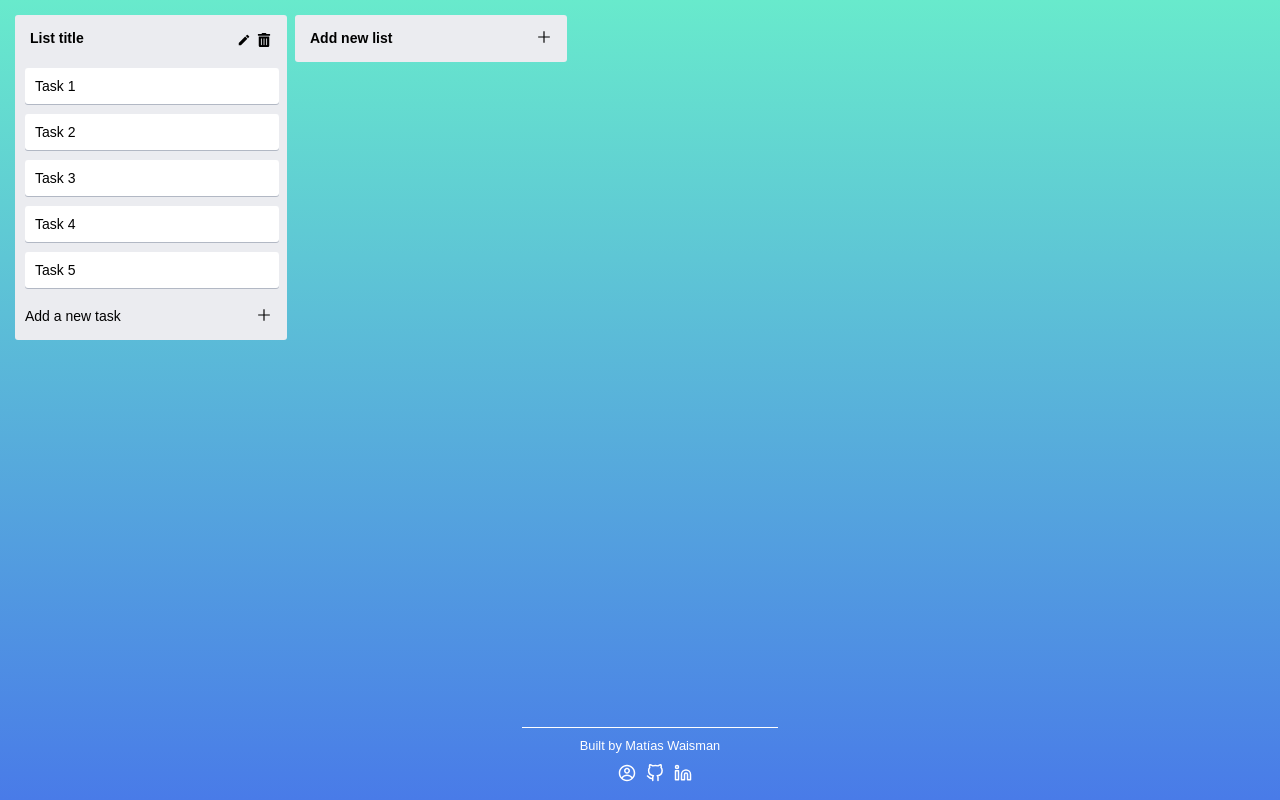
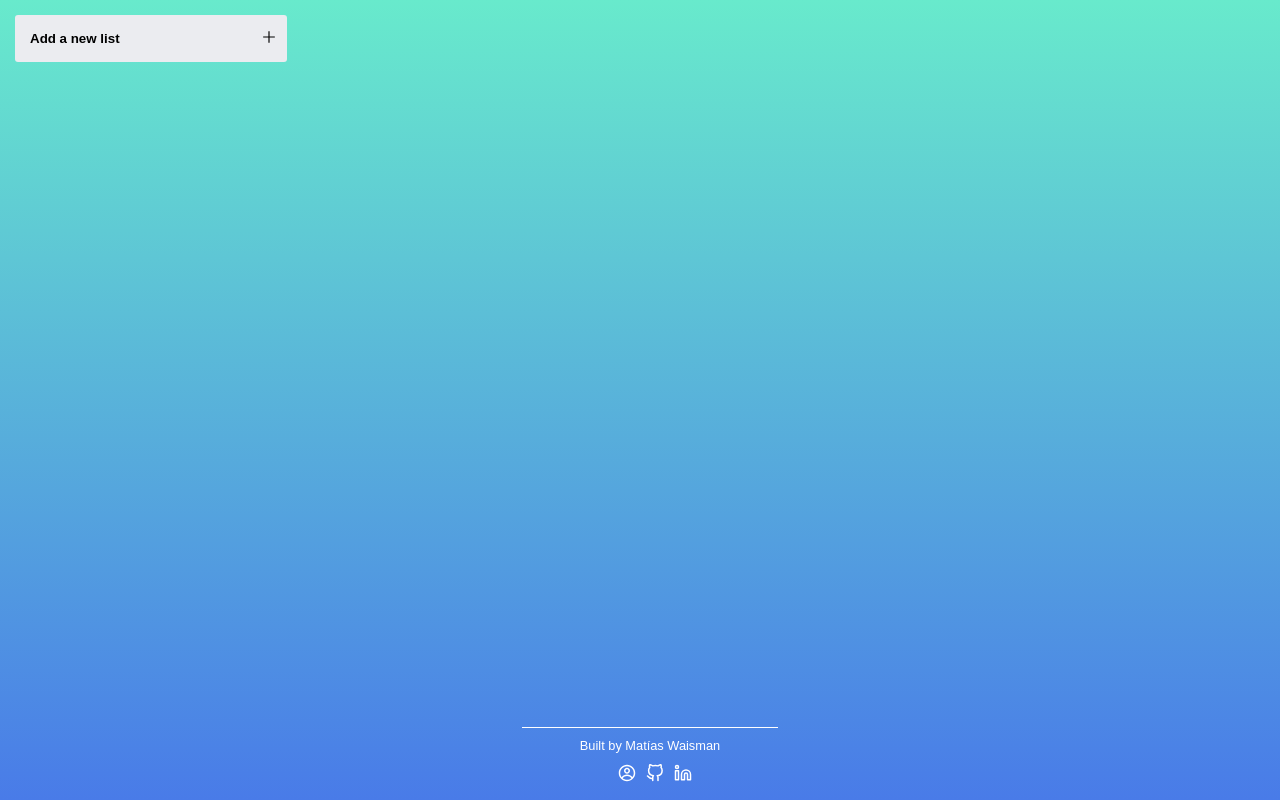
Before and after one commit to matiWaisman/OwnTrello, a React (Create React App) app in the folder owntrello/: page / in a window 1280 px wide. Built offline with nearby package versions, Linux system fonts and the light colour scheme.

Commit message:
Added list creation

```diff
--- a/owntrello/src/App.css
+++ b/owntrello/src/App.css
@@ -16,3 +16,13 @@ body {
   padding: 10px;
   background: linear-gradient(to bottom, #68EACC 0%, #497BE8 100%);
 }
+
+input {
+  background: none;
+  border: none;
+}
+
+input:focus {
+  background: white;
+  border: 1px solid grey;
+}
--- a/owntrello/src/App.js
+++ b/owntrello/src/App.js
@@ -1,3 +1,4 @@
+import React, { useState, useEffect } from "react";
 import "./App.css";
 import PageFooter from "./components/pageFooter";
 import ListsContainer from "./components/listsContainer";
--- a/owntrello/src/components/addList.js
+++ b/owntrello/src/components/addList.js
@@ -1,18 +1,42 @@
-import React from "react";
+import React, { useState, useEffect } from "react";
 import "../stylesheets/addList.css";
 import { GrAdd } from "react-icons/gr";
-const addList = () => {
+const AddList = (props) => {
+  const { addList } = props;
+  const [listName, setListName] = useState("");
+
+  const handleInputChange = (e) => {
+    setListName(e.target.value);
+  };
+
+  const submitForm = (e) => {
+    e.preventDefault();
+    if (listName !== "") {
+      addList(listName);
+      setListName("");
+    }
+  };
+
   return (
     <div className="addListContainer">
-      <div className="addListTitle">
-        <div>Add new list</div>
-        <div></div>
-        <button className="addButton">
-          <GrAdd />
-        </button>
-      </div>
+      <form onSubmit={submitForm}>
+        <div className="addListTitle">
+          <input
+            type="text"
+            className="field"
+            placeholder="Add a new list"
+            name="name"
+            onChange={handleInputChange}
+            value={listName}
+          />
+          <div></div>
+          <button className="addButton" type="submit">
+            <GrAdd />
+          </button>
+        </div>
+      </form>
     </div>
   );
 };
 
-export default addList;
+export default AddList;
--- a/owntrello/src/components/list.js
+++ b/owntrello/src/components/list.js
@@ -5,11 +5,13 @@ import { FaTrashAlt } from "react-icons/fa";
 import { MdModeEditOutline } from "react-icons/md";
 import { GrAdd } from "react-icons/gr";
 
-const list = () => {
+const List = (props) => {
+  const { list } = props;
+
   return (
     <div className="list">
       <div className="listTitle">
-        <div>List title</div>
+        <div>{list}</div>
         <div></div>
         <div className="subGrid">
           <button className="button">
@@ -32,4 +34,4 @@ const list = () => {
   );
 };
 
-export default list;
+export default List;
--- a/owntrello/src/components/listsContainer.js
+++ b/owntrello/src/components/listsContainer.js
@@ -1,17 +1,25 @@
-import React from "react";
+import React, { useState } from "react";
 import "../stylesheets/listsContainer.css";
 import List from "./list";
 import AddList from "./addList";
 
-const listsContainer = () => {
+const ListsContainer = () => {
+  const [listsArray, setListsArray] = useState([]);
+
+  const addList = (listName) => {
+    setListsArray([...listsArray, listName]);
+  };
+
   return (
     <div className="base">
       <div className="lists">
-        <List />
-        <AddList />
+        {listsArray.map((list) => (
+          <List list={list} />
+        ))}
+        <AddList addList={addList} />
       </div>
     </div>
   );
 };
 
-export default listsContainer;
+export default ListsContainer;
--- a/owntrello/src/components/task.js
+++ b/owntrello/src/components/task.js
@@ -1,7 +1,7 @@
 import React from "react";
 import "../stylesheets/task.css";
 
-const task = () => {
+const Task = () => {
   return (
     <>
       <div className="task">Task 1</div>
@@ -13,4 +13,4 @@ const task = () => {
   );
 };
 
-export default task;
+export default Task;
--- a/owntrello/src/stylesheets/addList.css
+++ b/owntrello/src/stylesheets/addList.css
@@ -24,5 +24,16 @@
     font: inherit;
     cursor: pointer;
     outline: inherit;
-    margin-left: 140px;
+    margin-left: 55px;
 }
+
+::placeholder {
+    font-weight: bold;
+    color: black;
+}
+
+.field {
+    border-width: 0px;
+    border: none;
+    outline: none;
+}
```
